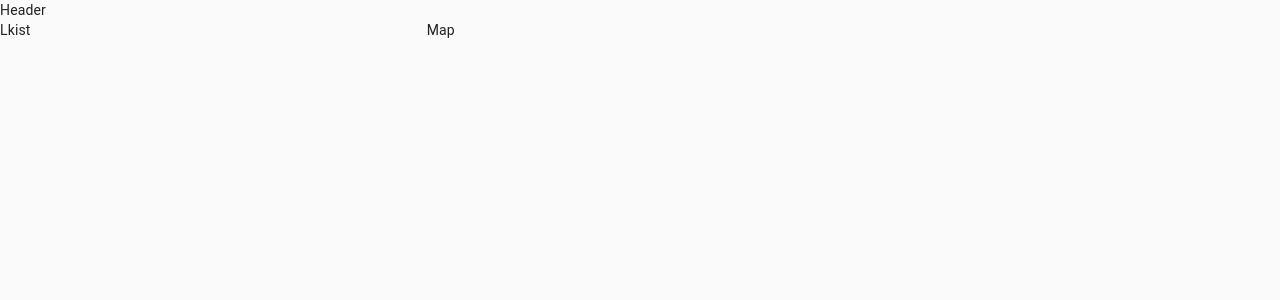
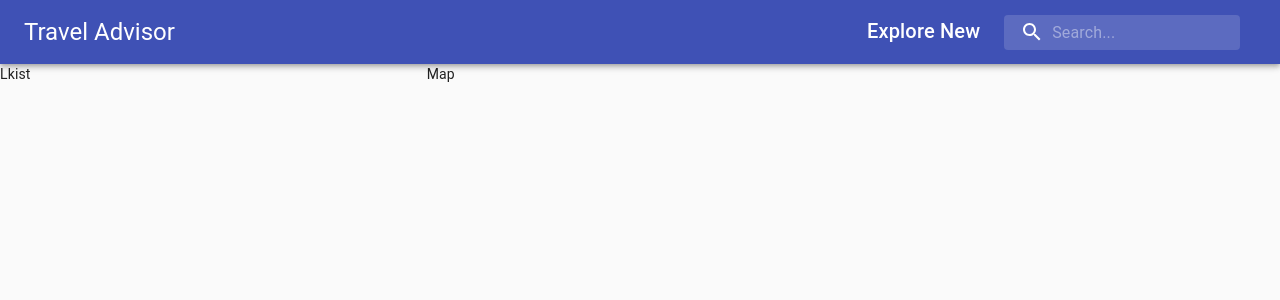
Before and after one commit to ChalakaK94/traval-advisor-web-app, a React (Create React App) app: page / in a window 1280 px wide. Shown: the top 300 px of the page. Built offline with nearby package versions, Linux system fonts and the light colour scheme.

Commit message:
implement header component and style

```diff
--- a/src/components/Header/Header.jsx
+++ b/src/components/Header/Header.jsx
@@ -1,7 +1,30 @@
+import {AppBar, Box, InputBase, Toolbar, Typography} from "@material-ui/core";
+import {Autocomplete} from "@react-google-maps/api";
+import SearchIcon from '@material-ui/icons/Search';
+
+import  useStyle from './styles'
 export function Header() {
+    const classes = useStyle();
     return (
-        <>
-            <div>Header</div>
-        </>
+        <AppBar position={"static"}>
+            <Toolbar className={classes.toolbar}>
+                <Typography variant='h5' className={classes.title}>
+                    Travel Advisor
+                </Typography>
+                <Box style={{display:'flex'}}>
+                    <Typography variant='h6' className={classes.title}>
+                        Explore New
+                    </Typography>
+                    {/*<Autocomplete>*/}
+                        <div className={classes.search}>
+                            <div className={classes.searchIcon}>
+                                <SearchIcon/>
+                            </div>
+                            <InputBase placeholder='Search...' classes={{root:classes.inputRoot, input:classes.inputInput}}/>
+                        </div>
+                    {/*</Autocomplete>*/}
+                </Box>
+            </Toolbar>
+        </AppBar>
     )
 }
--- a/src/components/Header/styles.js
+++ b/src/components/Header/styles.js
@@ -0,0 +1,32 @@
+import {alpha, makeStyles} from "@material-ui/core";
+
+export default makeStyles((theme) => ({
+    title: {
+        display: 'none',
+        [theme.breakpoints.up('sm')]: {
+            display: 'block',
+        },
+    },
+    search: {
+        position: 'relative',
+        borderRadius: theme.shape.borderRadius,
+        backgroundColor: alpha(theme.palette.common.white, 0.15),
+        '&:hover': { backgroundColor: alpha(theme.palette.common.white, 0.25) },
+        marginRight: theme.spacing(2),
+        marginLeft: 0,
+        width: '100%',
+        [theme.breakpoints.up('sm')]: { marginLeft: theme.spacing(3), width: 'auto' },
+    },
+    searchIcon: {
+        padding: theme.spacing(0, 2), height: '100%', position: 'absolute', pointerEvents: 'none', display: 'flex', alignItems: 'center', justifyContent: 'center',
+    },
+    inputRoot: {
+        color: 'inherit',
+    },
+    inputInput: {
+        padding: theme.spacing(1, 1, 1, 0), paddingLeft: `calc(1em + ${theme.spacing(4)}px)`, transition: theme.transitions.create('width'), width: '100%', [theme.breakpoints.up('md')]: { width: '20ch' },
+    },
+    toolbar: {
+        display: 'flex', justifyContent: 'space-between',
+    },
+}));
```
